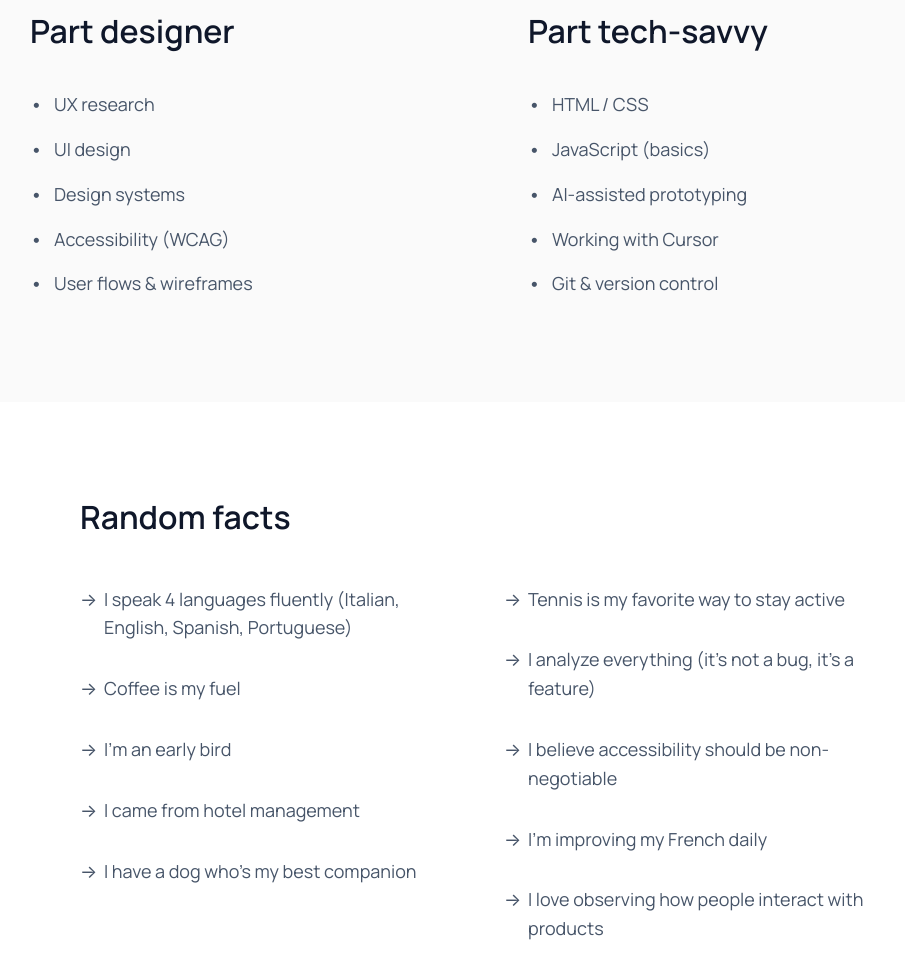
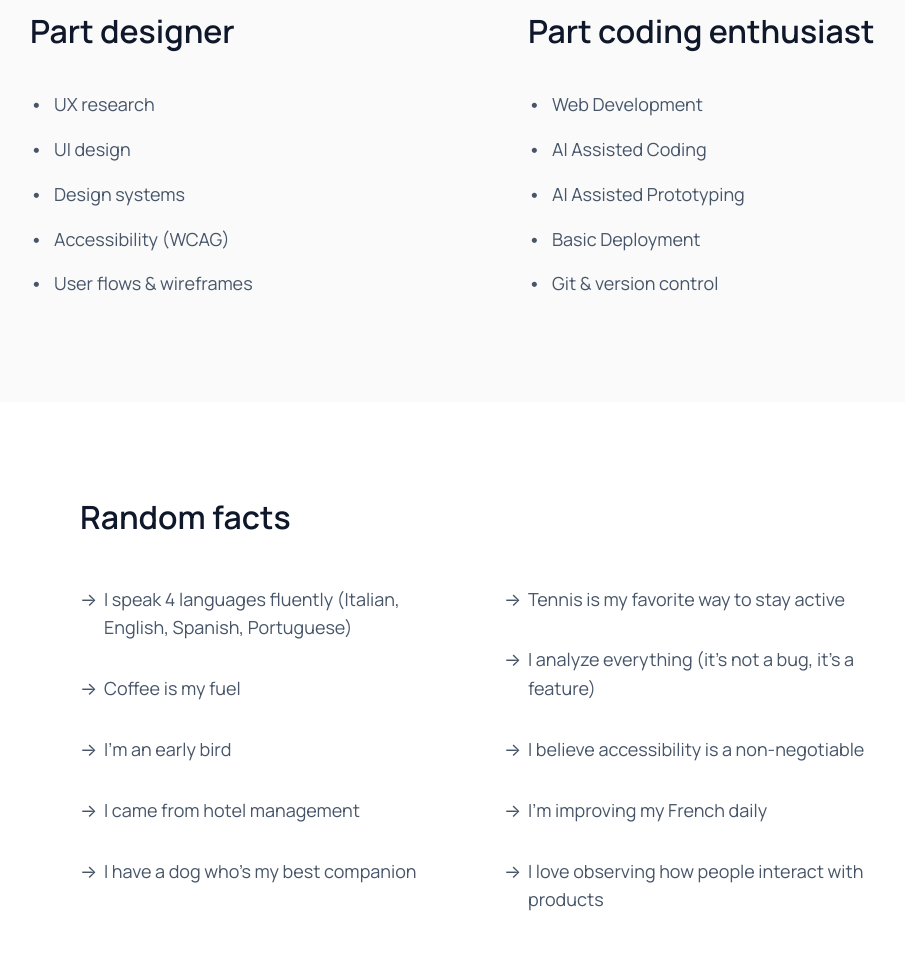
Before and after one commit to marikacapraro/portfolio, a plain HTML site: page about.html in a window 1280 px wide. Shown: the part 1080-2042 px from the top of the page, without its empty margins (160-1065 px from the left). Drawn offline with Linux system fonts and the light colour scheme.

Commit message:
Update About page: skills list and copy refinements
Co-Authored-By: Claude Opus 4.8 <noreply@anthropic.com>

```diff
--- a/about.html
+++ b/about.html
@@ -97,12 +97,12 @@
                 </ul>
             </div>
             <div class="column">
-                <h2>Part tech-savvy</h2>
+                <h2>Part coding enthusiast</h2>
                 <ul class="styled-list">
-                    <li>HTML / CSS</li>
-                    <li>JavaScript (basics)</li>
-                    <li>AI-assisted prototyping</li>
-                    <li>Working with Cursor</li>
+                    <li>Web Development</li>
+                    <li>AI Assisted Coding</li>
+                    <li>AI Assisted Prototyping</li>
+                    <li>Basic Deployment</li>
                     <li>Git & version control</li>
                 </ul>
             </div>
@@ -121,7 +121,7 @@
                 <li>I have a dog who's my best companion</li>
                 <li>Tennis is my favorite way to stay active</li>
                 <li>I analyze everything (it's not a bug, it's a feature)</li>
-                <li>I believe accessibility should be non-negotiable</li>
+                <li>I believe accessibility is a non-negotiable</li>
                 <li>I'm improving my French daily</li>
                 <li>I love observing how people interact with products</li>
             </ul>
@@ -147,8 +147,7 @@
                     products with a focus on accessibility and real user needs.
                 </p>
                 <p>
-                    I understand code—HTML, CSS, JavaScript—which helps me collaborate effectively with developers
-                    and leverage AI agents like Cursor to rapidly prototype ideas.
+                    I understand the code which helps me collaborate effectively with developers.
                 </p>
             </div>
         </div>
```
